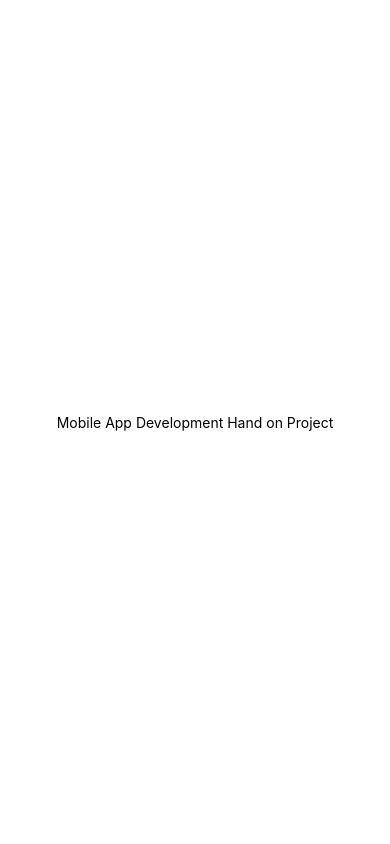
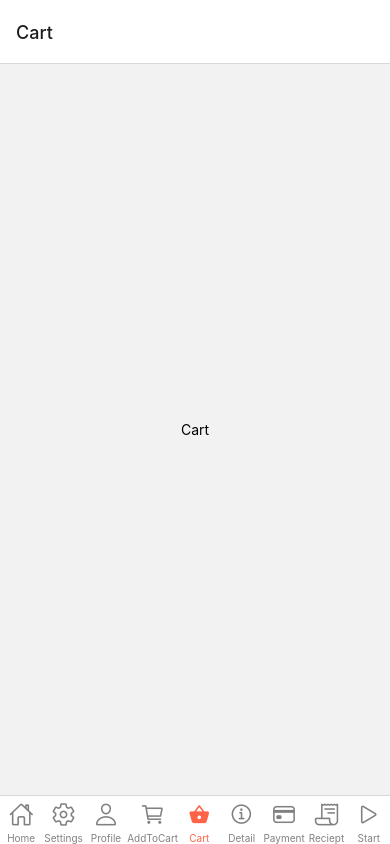
Before and after one commit to SuonSopanha/DerPshar_MobileProject, a React Native app: screen /Cart in a window 390 px wide. Built offline with nearby package versions, Linux system fonts and the light colour scheme.

Commit message:
initialize project skeleton

```diff
--- a/App.js
+++ b/App.js
@@ -1,20 +1,11 @@
-import { StatusBar } from 'expo-status-bar';
-import { StyleSheet, Text, View } from 'react-native';
+import * as React from 'react';
+import { NavigationContainer } from '@react-navigation/native';
+import TabNavigator from './navigation/TabNavigator';
 
 export default function App() {
   return (
-    <View style={styles.container}>
-      <Text>Mobile App Development Hand on Project</Text>
-      <StatusBar style="auto" />
-    </View>
+    <NavigationContainer>
+      <TabNavigator />
+    </NavigationContainer>
   );
 }
-
-const styles = StyleSheet.create({
-  container: {
-    flex: 1,
-    backgroundColor: '#fff',
-    alignItems: 'center',
-    justifyContent: 'center',
-  },
-});
--- /dev/null
+++ b/navigation/TabNavigator.js
@@ -0,0 +1,62 @@
+import React from 'react';
+import { createBottomTabNavigator } from '@react-navigation/bottom-tabs';
+import HomeScreen from '../screens/HomeScreen';
+import SettingsScreen from '../screens/SettingsScreen';
+import ProfileScreen from '../screens/ProfileScreen';
+import AddToCartScreen from '../screens/AddToCartScreen';
+import CartScreen from '../screens/CartScreen';
+import DetailScreen from '../screens/DetailScreen';
+import PaymentScreen from '../screens/PaymentScreen';
+import RecieptScreen from '../screens/RecieptScreen';
+import StartScreen from '../screens/StartSrceen';
+import { Ionicons } from '@expo/vector-icons';
+
+const Tab = createBottomTabNavigator();
+
+const TabNavigator = () => {
+  return (
+    <Tab.Navigator
+      screenOptions={({ route }) => ({
+        tabBarIcon: ({ focused, color, size }) => {
+          let iconName;
+
+          if (route.name === 'Home') {
+            iconName = focused ? 'home' : 'home-outline';
+          } else if (route.name === 'Settings') {
+            iconName = focused ? 'settings' : 'settings-outline';
+          } else if (route.name === 'Profile') {
+            iconName = focused ? 'person' : 'person-outline';
+          } else if (route.name === 'AddToCart') {
+            iconName = focused ? 'cart' : 'cart-outline';
+          } else if (route.name === 'Cart') {
+            iconName = focused ? 'basket' : 'basket-outline';
+          } else if (route.name === 'Detail') {
+            iconName = focused ? 'information-circle' : 'information-circle-outline';
+          } else if (route.name === 'Payment') {
+            iconName = focused ? 'card' : 'card-outline';
+          } else if (route.name === 'Reciept') {
+            iconName = focused ? 'document-text' : 'receipt-outline';
+          } else if (route.name === 'Start') {
+            iconName = focused ? 'play' : 'play-outline';
+          }
+
+          return <Ionicons name={iconName} size={size} color={color} />;
+        },
+        tabBarActiveTintColor: 'tomato',
+        tabBarInactiveTintColor: 'gray',
+      })}
+    >
+      <Tab.Screen name="Home" component={HomeScreen} />
+      <Tab.Screen name="Settings" component={SettingsScreen} />
+      <Tab.Screen name="Profile" component={ProfileScreen} />
+      <Tab.Screen name="AddToCart" component={AddToCartScreen} />
+      <Tab.Screen name="Cart" component={CartScreen} />
+      <Tab.Screen name="Detail" component={DetailScreen} />
+      <Tab.Screen name="Payment" component={PaymentScreen} />
+      <Tab.Screen name="Reciept" component={RecieptScreen} />
+      <Tab.Screen name="Start" component={StartScreen} />
+    </Tab.Navigator>
+  );
+};
+
+export default TabNavigator;
--- a/package.json
+++ b/package.json
@@ -9,6 +9,9 @@
     "web": "expo start --web"
   },
   "dependencies": {
+    "@expo/vector-icons": "^14.0.4",
+    "@react-navigation/bottom-tabs": "^6.6.1",
+    "@react-navigation/native": "^6.1.18",
     "expo": "~51.0.28",
     "expo-status-bar": "~1.12.1",
     "react": "18.2.0",
--- /dev/null
+++ b/screens/AddToCartScreen.js
@@ -0,0 +1,21 @@
+import React from 'react';
+import { View, Text, StyleSheet, StatusBar } from 'react-native';
+
+const AddToCardScreen = () => {
+  return (
+    <View style={styles.container}>
+      <Text>Add To Cart</Text>
+      <StatusBar style="auto" />
+    </View>
+  );
+};
+
+const styles = StyleSheet.create({
+  container: {
+    flex: 1,
+    alignItems: 'center',
+    justifyContent: 'center',
+  },
+});
+
+export default AddToCardScreen;
--- /dev/null
+++ b/screens/CartScreen.js
@@ -0,0 +1,21 @@
+import React from 'react';
+import { View, Text, StyleSheet, StatusBar } from 'react-native';
+
+const CartScreen = () => {
+  return (
+    <View style={styles.container}>
+      <Text>Cart</Text>
+      <StatusBar style="auto" />
+    </View>
+  );
+};
+
+const styles = StyleSheet.create({
+  container: {
+    flex: 1,
+    alignItems: 'center',
+    justifyContent: 'center',
+  },
+});
+
+export default CartScreen;
--- /dev/null
+++ b/screens/DetailScreen.js
@@ -0,0 +1,21 @@
+import React from 'react';
+import { View, Text, StyleSheet, StatusBar } from 'react-native';
+
+const DetailScreen = () => {
+  return (
+    <View style={styles.container}>
+      <Text>Detail</Text>
+      <StatusBar style="auto" />
+    </View>
+  );
+};
+
+const styles = StyleSheet.create({
+  container: {
+    flex: 1,
+    alignItems: 'center',
+    justifyContent: 'center',
+  },
+});
+
+export default DetailScreen;
--- /dev/null
+++ b/screens/HomeScreen.js
@@ -0,0 +1,21 @@
+import React from 'react';
+import { View, Text, StyleSheet, StatusBar } from 'react-native';
+
+const HomeScreen = () => {
+  return (
+    <View style={styles.container}>
+      <Text>Home Screen</Text>
+      <StatusBar style="auto" />
+    </View>
+  );
+};
+
+const styles = StyleSheet.create({
+  container: {
+    flex: 1,
+    alignItems: 'center',
+    justifyContent: 'center',
+  },
+});
+
+export default HomeScreen;
--- /dev/null
+++ b/screens/PaymentScreen.js
@@ -0,0 +1,21 @@
+import React from 'react';
+import { View, Text, StyleSheet, StatusBar } from 'react-native';
+
+const PaymentScreen = () => {
+  return (
+    <View style={styles.container}>
+      <Text>Payment</Text>
+      <StatusBar style="auto" />
+    </View>
+  );
+};
+
+const styles = StyleSheet.create({
+  container: {
+    flex: 1,
+    alignItems: 'center',
+    justifyContent: 'center',
+  },
+});
+
+export default PaymentScreen;
--- /dev/null
+++ b/screens/ProfileScreen.js
@@ -0,0 +1,21 @@
+import React from 'react';
+import { View, Text, StyleSheet, StatusBar } from 'react-native';
+
+const ProfileScreen = () => {
+  return (
+    <View style={styles.container}>
+      <Text>Profile Screen</Text>
+      <StatusBar style="auto" />
+    </View>
+  );
+};
+
+const styles = StyleSheet.create({
+  container: {
+    flex: 1,
+    alignItems: 'center',
+    justifyContent: 'center',
+  },
+});
+
+export default ProfileScreen;
--- /dev/null
+++ b/screens/RecieptScreen.js
@@ -0,0 +1,21 @@
+import React from 'react';
+import { View, Text, StyleSheet, StatusBar } from 'react-native';
+
+const RecieptScreen = () => {
+  return (
+    <View style={styles.container}>
+      <Text>Reciept Screen</Text>
+      <StatusBar style="auto" />
+    </View>
+  );
+};
+
+const styles = StyleSheet.create({
+  container: {
+    flex: 1,
+    alignItems: 'center',
+    justifyContent: 'center',
+  },
+});
+
+export default RecieptScreen;
--- /dev/null
+++ b/screens/SettingsScreen.js
@@ -0,0 +1,21 @@
+import React from 'react';
+import { View, Text, StyleSheet, StatusBar } from 'react-native';
+
+const SettingsScreen = () => {
+  return (
+    <View style={styles.container}>
+      <Text>Settings Screen</Text>
+      <StatusBar style="auto" />
+    </View>
+  );
+};
+
+const styles = StyleSheet.create({
+  container: {
+    flex: 1,
+    alignItems: 'center',
+    justifyContent: 'center',
+  },
+});
+
+export default SettingsScreen;
--- /dev/null
+++ b/screens/StartSrceen.js
@@ -0,0 +1,21 @@
+import React from 'react';
+import { View, Text, StyleSheet, StatusBar } from 'react-native';
+
+const StartScreen = () => {
+  return (
+    <View style={styles.container}>
+      <Text>Start</Text>
+      <StatusBar style="auto" />
+    </View>
+  );
+};
+
+const styles = StyleSheet.create({
+  container: {
+    flex: 1,
+    alignItems: 'center',
+    justifyContent: 'center',
+  },
+});
+
+export default StartScreen;
```
Also changed, not shown: 1 other file (tests, documents, lock files or other folders).
